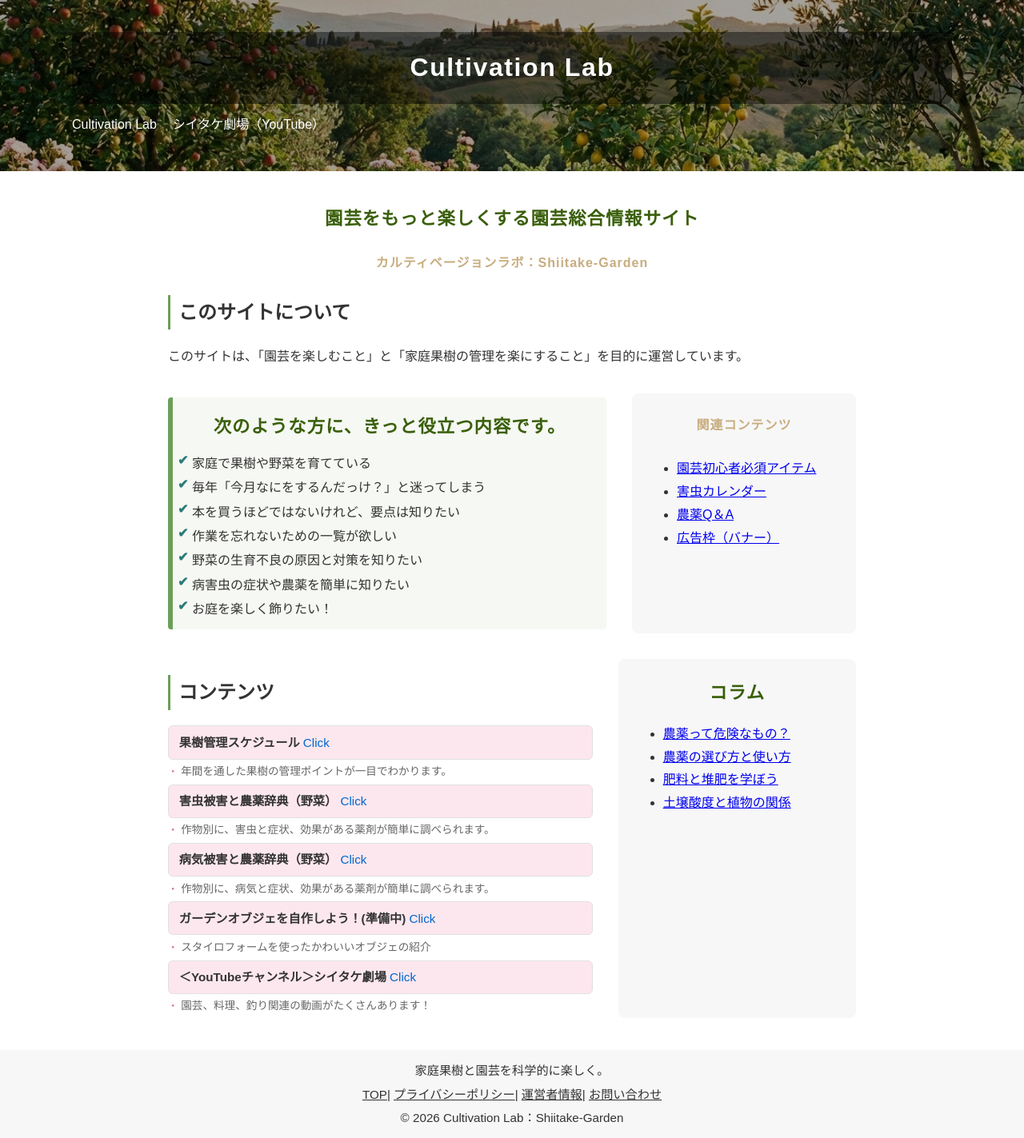
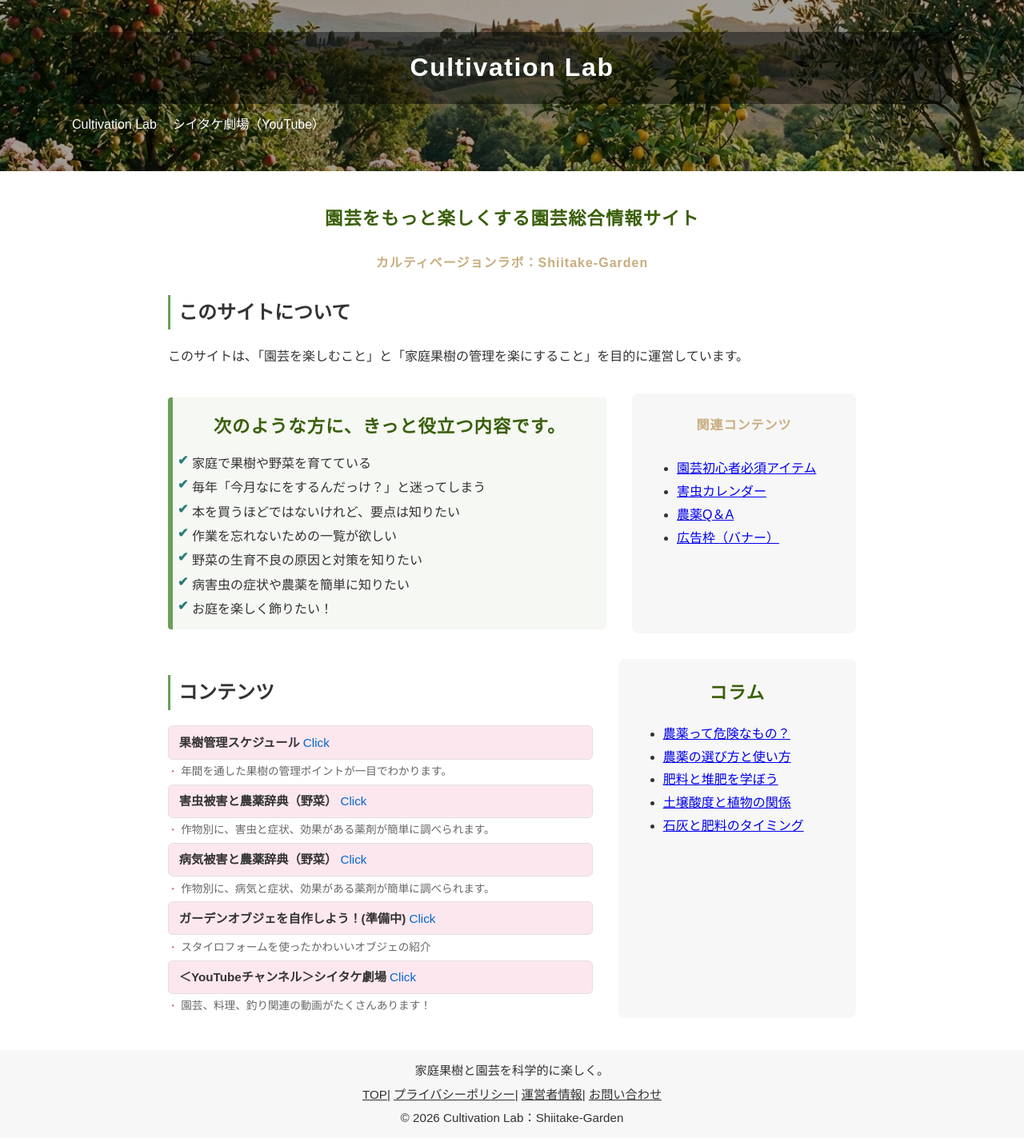
Before and after one commit to shiitake-garden/shiitake-garden.github.io, a Jekyll site: the page built from index.html, in a window 1280 px wide. Shown: the whole page at 80% size. Built offline with Jekyll 4.4.1, drawn with Linux system fonts in a browser that asks for light colours.

Commit message:
Update index.html

```diff
--- a/index.html
+++ b/index.html
@@ -64,6 +64,7 @@ title: カルティベージョンラボ
       <li><a href="./column_nouyaku2.html">農薬の選び方と使い方</a></li>
       <li><a href="./column_hiryou_taihi.html">肥料と堆肥を学ぼう</a></li>
       <li><a href="./column_ph.html">土壌酸度と植物の関係</a></li>
+      <li><a href="./column_sekkai_hiryou.html">石灰と肥料のタイミング</a></li>
     </ul>
   </aside>
 </section>
```
